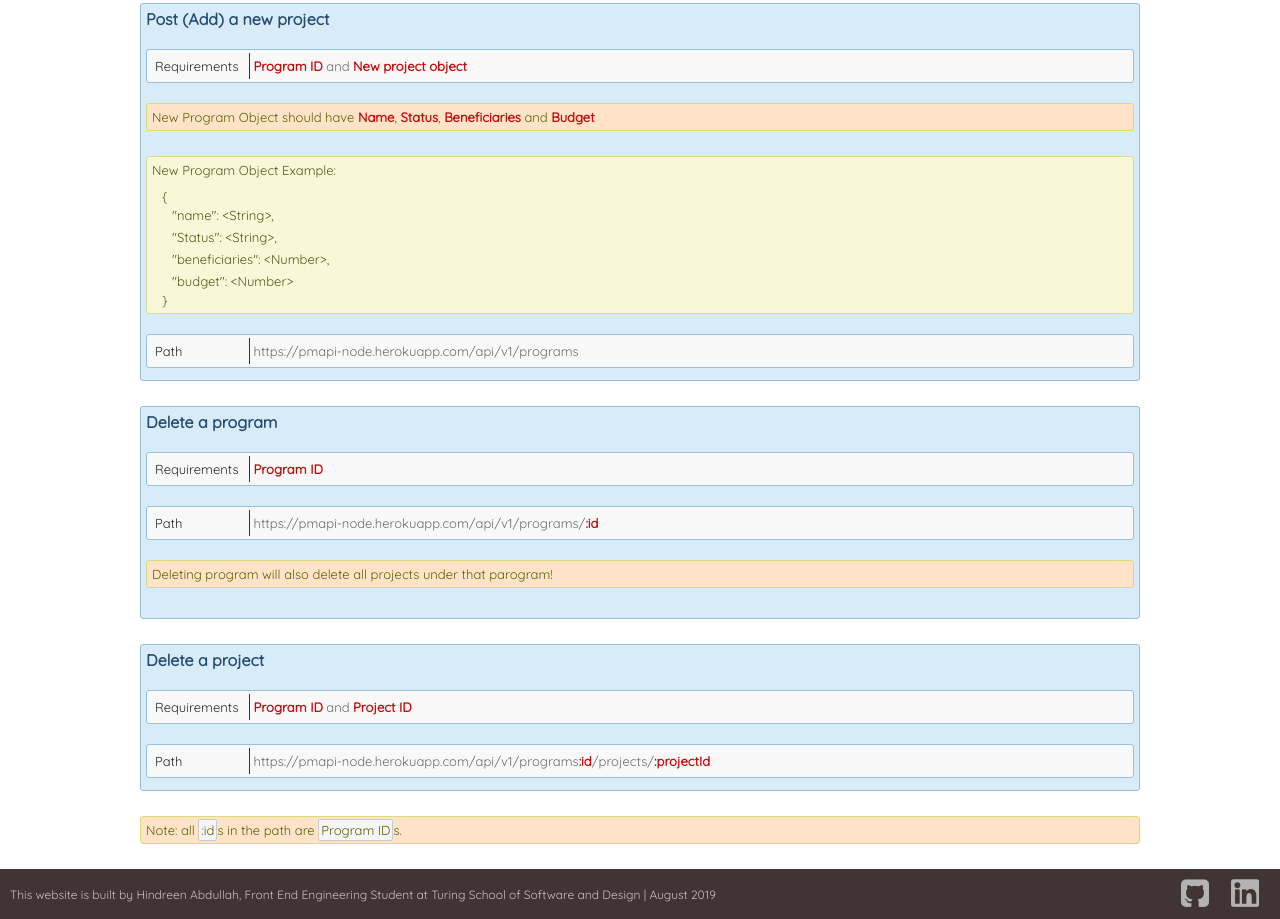
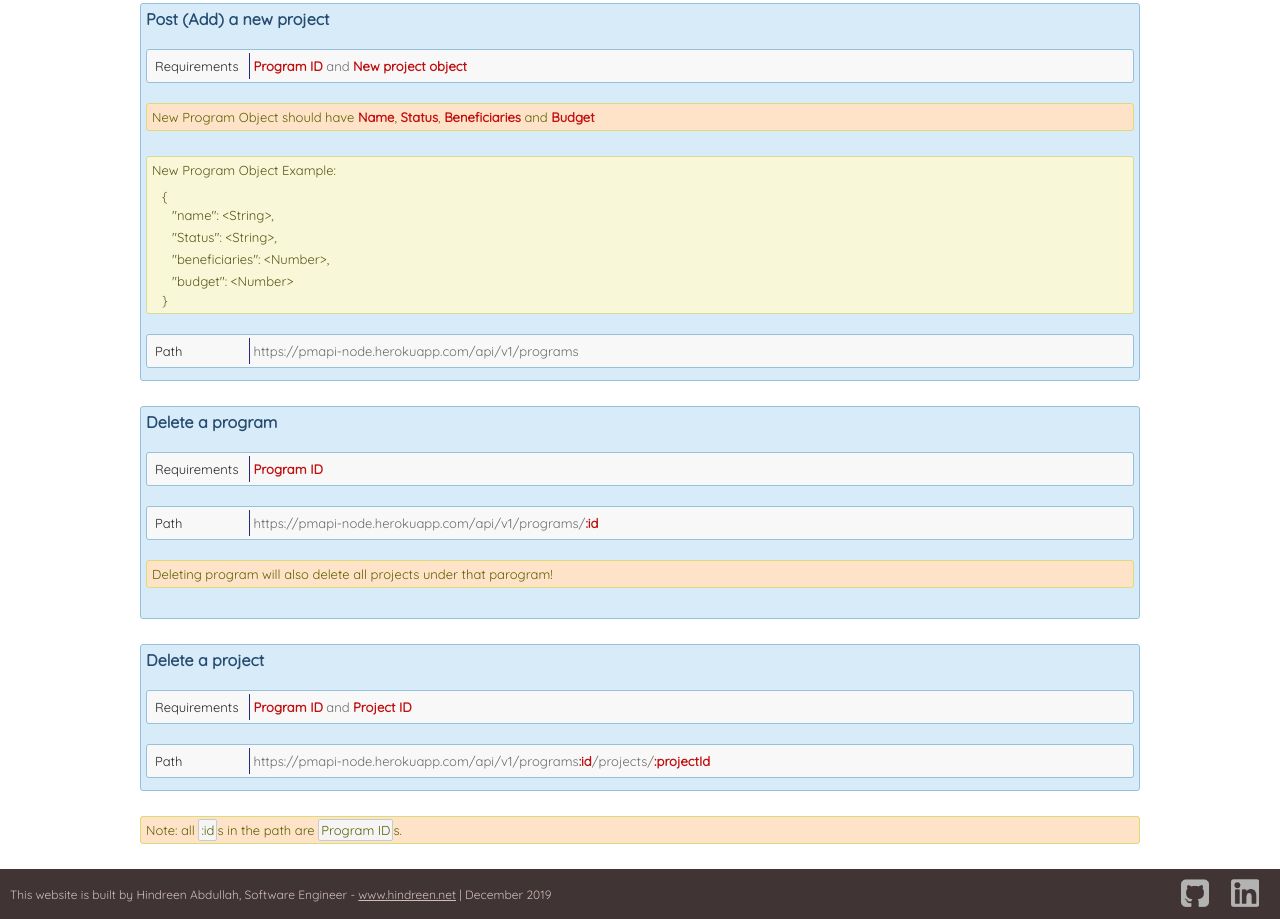
Before and after one commit to hndfaw/PMAPI, a website: page public/index.html in a window 1280 px wide. Shown: the part 1167-2086 px from the top of the page. Drawn offline with Linux system fonts and the light colour scheme.

Commit message:
update fetching single project and add my website

```diff
--- a/db/seeds/programs.js
+++ b/db/seeds/programs.js
@@ -20,6 +20,8 @@ const processedData = () => {
 }
 
 const programsData = processedData()
+
+
 
 const createProgram = (knex, program) => {
 
--- a/public/index.html
+++ b/public/index.html
@@ -93,7 +93,7 @@
       </p>
     </main>
     <footer class="footer">
-        <p class="footer-text">This website is built by Hindreen Abdullah, Front End Engineering Student at Turing School of Software and Design | August 2019</p>
+        <p class="footer-text">This website is built by Hindreen Abdullah, Software Engineer - <span><a id="my-website" href="https://www.hindreen.net/" target="_blank">www.hindreen.net</a></span> | December 2019</p>
         <div class="git-hub-linked-in">
                <a class="git-hub-btn btn" target="_blank" href="https://github.com/hndfaw" >My GitHub</a>
                <a class="linked-in-btn btn" target="_blank" href="https://www.linkedin.com/in/hndfaw/">My LinkedIn</a>
--- a/public/styles.css
+++ b/public/styles.css
@@ -206,3 +206,7 @@ a.linked-in-btn:hover {
 .footer-text {
   padding-left: 10px;
 }
+
+#my-website {
+  color: rgb(209, 188, 188);
+}
--- a/server.js
+++ b/server.js
@@ -180,7 +180,8 @@ app.delete('/api/v1/programs/:id', (request, response) => {
   const {id} = request.params;
 database('projects').where({
   program_id: id,
-}).del().then(()=>
+}).del()
+.then(()=>
   database('programs').where({
      id,
   }).del()
```
